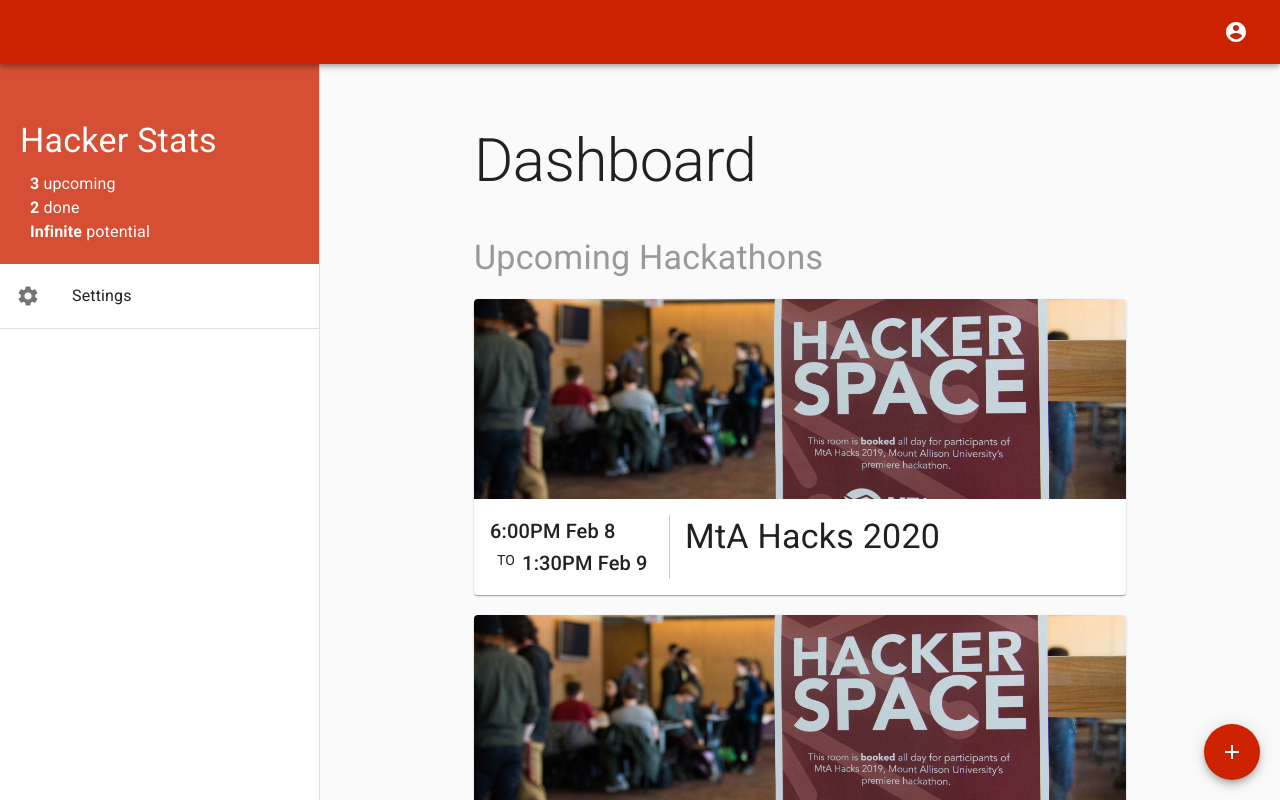
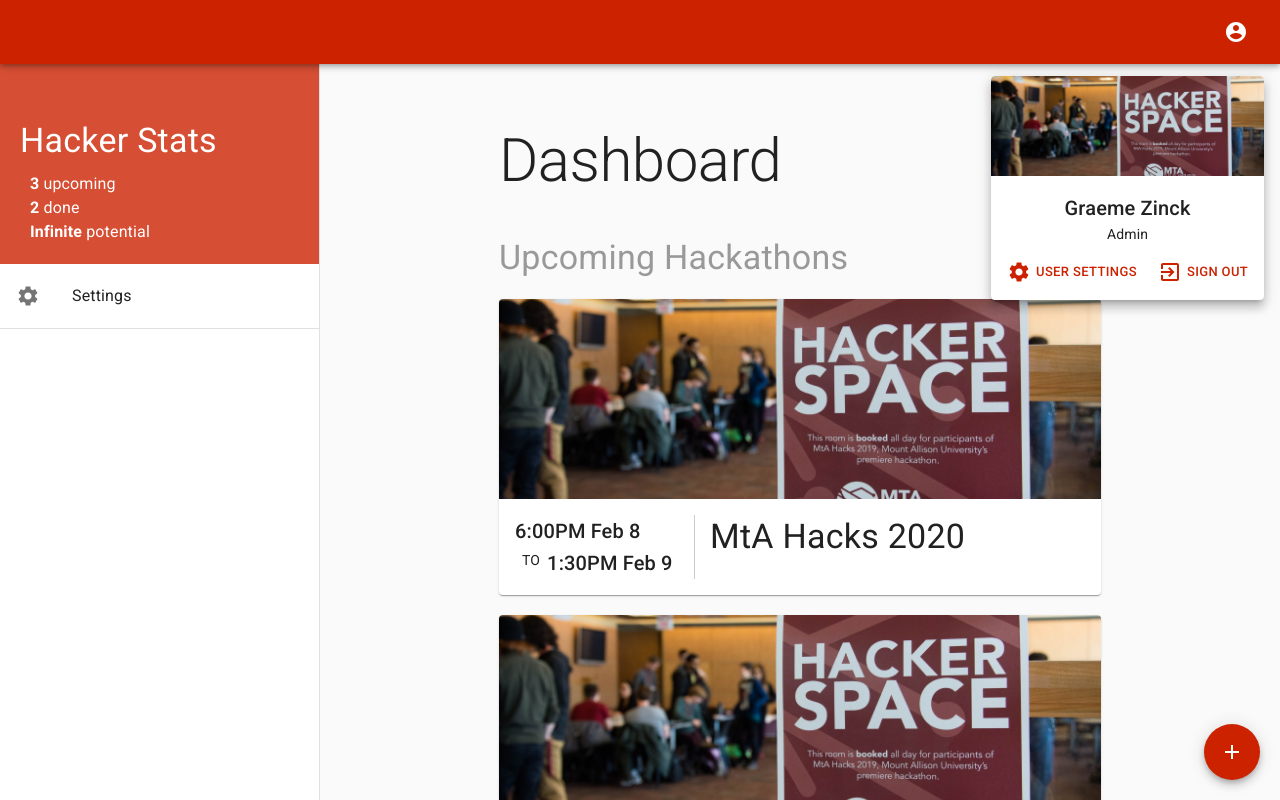
Before and after one commit to evscott/hackapp-client, a React (Create React App) app: page /dashboard in a window 1280 px wide. Both pictures are taken after a click on the button 1236 px from the left and 32 px from the top of the page. Shown: the top 800 px of the page. Built offline with nearby package versions, Linux system fonts and the light colour scheme.

Commit message:
Added a user information popover card to the dashboard.

```diff
--- a/src/components/dashboard/DashboardPage.js
+++ b/src/components/dashboard/DashboardPage.js
@@ -5,6 +5,7 @@
 import AddIcon from "@material-ui/icons/Add";
 import Fab from "@material-ui/core/Fab";
 import Typography from "@material-ui/core/Typography";
+import Tooltip from "@material-ui/core/Tooltip";
 import HackathonCard from "./HackathonCard";
 
 /**
@@ -152,9 +153,11 @@
       {pastHackathons.map(hackathon => (
         <HackathonCard {...hackathon} />
       ))}
-      <Fab className={classes.fab} color="primary">
-        <AddIcon />
-      </Fab>
+      <Tooltip title="Create New Hackathon" arrow placement="top">
+        <Fab className={classes.fab} color="primary">
+          <AddIcon />
+        </Fab>
+      </Tooltip>
     </Page>
   );
 }
--- a/src/components/page/AppBar.js
+++ b/src/components/page/AppBar.js
@@ -8,6 +8,7 @@
 import IconButton from "@material-ui/core/IconButton";
 import AccountCircle from "@material-ui/icons/AccountCircle";
 import { makeStyles } from "@material-ui/core/styles";
+import UserPopover from "./UserPopover";
 
 // The theshold scroll value where the app bar gets a title
 // (it is hidden before since the title is elsewhere on the page).
@@ -76,6 +77,29 @@
     };
   });
 
+  // For storing the state of whethr the popover is open and what element
+  // it is attached to
+  const [popoverAnchor, setPopoverAnchor] = React.useState(null);
+
+  /**
+   * Opens/closes the popover
+   * @param event The event triggering the toggle with an anchor to use.
+   */
+  const togglePopover = (event) => {
+    if(popoverAnchor === null) {
+      setPopoverAnchor(event.currentTarget);
+    } else {
+      setPopoverAnchor(null);
+    }
+  };
+
+  /**
+   * Closes the popover.
+   */
+  const closePopover = () => {
+    setPopoverAnchor(null);
+  };
+
   const classes = useStyles();
   return (
     <AppBar className={classes.appBar} position="static">
@@ -105,9 +129,16 @@
             <IconButton
               color="inherit"
               aria-label="account of the current user"
+              onClick={togglePopover}
             >
               <AccountCircle />
             </IconButton>
+            <UserPopover
+              anchor={popoverAnchor}
+              closePopover={closePopover}
+              name="Graeme Zinck"
+              userType="Admin"
+            />
           </div>
         </Toolbar>
       </div>
--- a/src/components/page/Page.js
+++ b/src/components/page/Page.js
@@ -20,10 +20,10 @@
     },
     content: {
       marginTop: 75,
-      maxWidth: 700,
+      maxWidth: 650,
       [theme.breakpoints.up("md")]: {
         width: `calc(100% - ${largeDrawerWidth}px)`,
-        marginLeft: `calc(${largeDrawerWidth}px + ((50% - ${0.5 * largeDrawerWidth}px) - 350px))`
+        marginLeft: `calc(${largeDrawerWidth}px + ((50% - ${0.5 * largeDrawerWidth}px) - 325px))`
       }
     },
     title: {
--- /dev/null
+++ b/src/components/page/UserPopover.js
@@ -0,0 +1,101 @@
+import React from "react";
+import { makeStyles } from "@material-ui/core/styles";
+import Popover from "@material-ui/core/Popover";
+import Typography from "@material-ui/core/Typography";
+import Card from "@material-ui/core/Card";
+import CardContent from "@material-ui/core/CardContent";
+import CardMedia from "@material-ui/core/CardMedia";
+import CardActions from "@material-ui/core/CardActions";
+import Button from "@material-ui/core/Button";
+import ExitIcon from "@material-ui/icons/ExitToApp";
+import SettingsIcon from "@material-ui/icons/Settings";
+import PropTypes from "prop-types";
+import { largeDrawerWidth } from "./Drawer";
+import hackathonImg from "../../img/hackathon-default.jpg";
+
+/**
+ * Styles for the user popover.
+ */
+const useStyles = makeStyles(theme => {
+  return {
+    root: {
+      marginTop: 20
+    },
+    content: {
+      paddingBottom: 0,
+      textAlign: "center"
+    },
+    media: {
+      height: 100
+    },
+    button: {
+      padding: 5,
+      margin: 3
+    },
+    icon: {
+      marginRight: 5
+    }
+  };
+});
+
+/**
+ * A popover card that displays some user information.
+ * @param props The anchor and closePopover method for managing when the popover
+ * is visible, and the user name and userType.
+ */
+export default function UserPopover(props) {
+  const classes = useStyles();
+  const open = Boolean(props.anchor);
+  return (
+    <Popover
+      classes={{
+        paper: classes.root
+      }}
+      open={open}
+      id="user-popover"
+      anchorEl={props.anchor}
+      onClose={props.closePopover}
+      anchorOrigin={{
+        vertical: "bottom",
+        horizontal: "right"
+      }}
+    >
+      <Card>
+        <CardMedia
+          className={classes.media}
+          image={hackathonImg}
+          title="User Profile"
+        />
+        <CardContent className={classes.content}>
+          <Typography variant="h6" component="p">
+            {props.name}
+          </Typography>
+          <Typography variant="p" component="p">
+            {props.userType}
+          </Typography>
+        </CardContent>
+        <CardActions>
+          <Button className={classes.button} size="small" color="primary">
+            <SettingsIcon className={classes.icon} />
+            User Settings
+          </Button>
+          <Button className={classes.button} size="small" color="primary">
+            <ExitIcon className={classes.icon} />
+            Sign Out
+          </Button>
+        </CardActions>
+      </Card>
+    </Popover>
+  );
+}
+
+UserPopover.propTypes = {
+  // The element to which the popover is anchored/positioned
+  anchor: PropTypes.object.isRequired,
+  // The function that closes the popover
+  closePopover: PropTypes.func.isRequired,
+  // The name of the popover
+  name: PropTypes.string.isRequired,
+  // The type of the user (admin, etc)
+  userType: PropTypes.string.isRequired
+};
```
